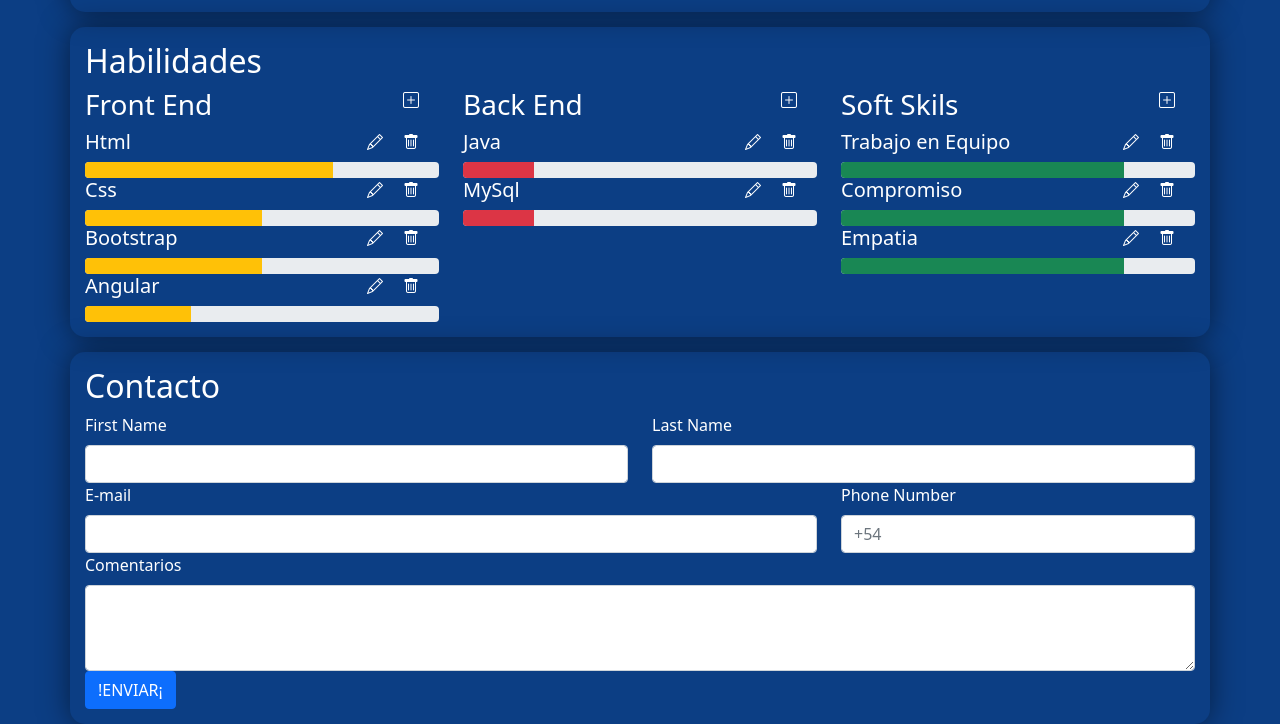
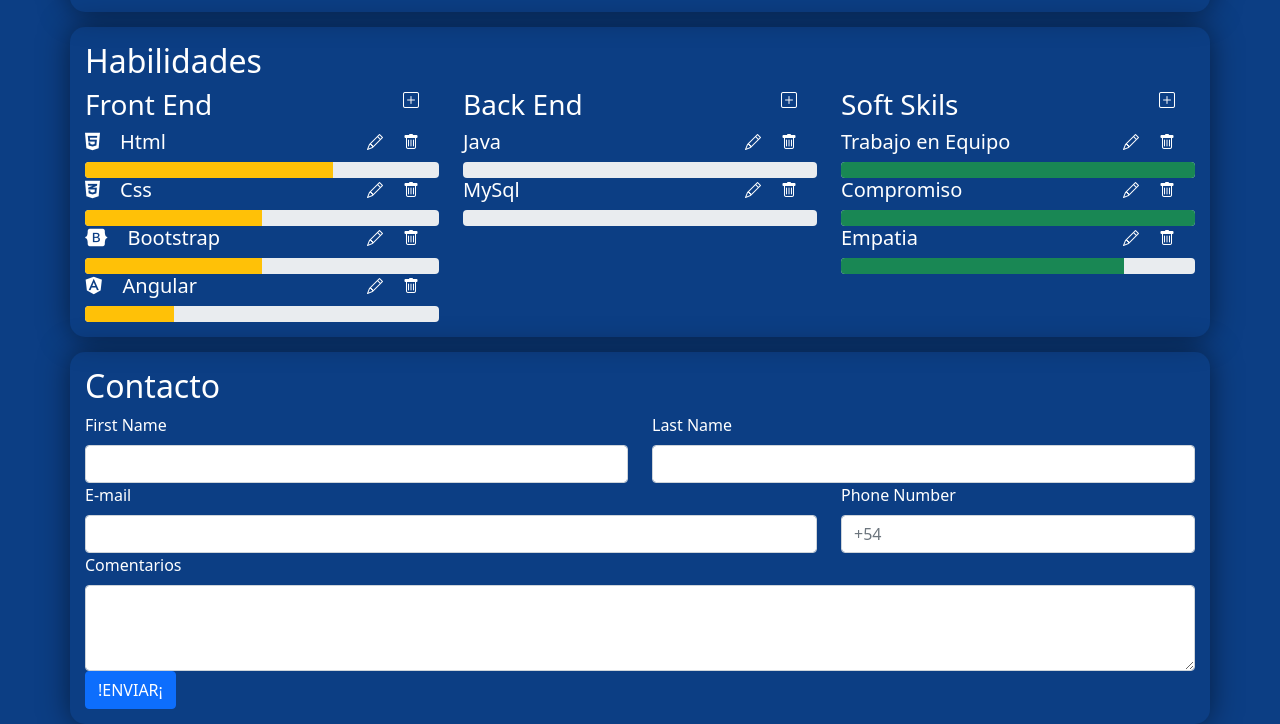
Before and after one commit to FranAlcoba66/Front-End-Estatico, a plain HTML site: page index.html in a window 1280 px wide. Shown: the part 2193-2917 px from the top of the page. Drawn offline with nearby package versions, Linux system fonts and the light colour scheme; files whose address does not match are found by name; a web font is replaced by a local one.

Commit message:
agregue iconos a skils

```diff
--- a/estilo.css
+++ b/estilo.css
@@ -44,7 +44,6 @@ body{
 i{
   margin-right: 20px;
   color:white;
-  width: 200%;
 
 }
  a:hover{
--- a/index.html
+++ b/index.html
@@ -10,10 +10,9 @@
 <link href="https://cdn.jsdelivr.net/npm/bootstrap@5.1.3/dist/css/bootstrap.min.css" rel="stylesheet" integrity="sha384-1BmE4kWBq78iYhFldvKuhfTAU6auU8tT94WrHftjDbrCEXSU1oBoqyl2QvZ6jIW3" crossorigin="anonymous">
 <link rel="stylesheet" href="https://cdn.jsdelivr.net/npm/bootstrap-icons@1.3.0/font/bootstrap-icons.css">
 <link rel="stylesheet" type="text/css" href="estilo.css">
-<link rel="preconnect" href="https://fonts.googleapis.com">
-<link rel="preconnect" href="https://fonts.gstatic.com" crossorigin>
-<link href="https://fonts.googleapis.com/css2?family=Ramaraja&display=swap" rel="stylesheet">
+<link rel="preconnect" href="">
 
+<script src="https://kit.fontawesome.com/7b2db6fcb8.js" crossorigin="anonymous"></script>
 </head>
 <body>
   <!-- NAVEGADOR-->
@@ -231,7 +230,7 @@
   </div>
   <div class="d-flex justify-content-between">
       <div class="d-flex justify-content-start">
-          <h5>Html</h5>
+          <h5><i class="fa-brands fa-html5"></i>Html</h5>
       </div>
       <div class="d-flex justify-content-end">
           <a href=""><i class="bi bi-pencil"></i></a>
@@ -244,7 +243,7 @@
 
   <div class="d-flex justify-content-between">
       <div class="d-flex justify-content-start">
-          <h5>Css</h5>
+          <h5><i class="fa-brands fa-css3-alt"></i>Css</h5>
       </div>
       <div class="d-flex justify-content-end">
         <a href=""><i class="bi bi-pencil"></i></a>
@@ -257,7 +256,7 @@
 
   <div class="d-flex justify-content-between">
       <div class="d-flex justify-content-start">
-          <h5>Bootstrap</h5>
+          <h5><i class="fa-brands fa-bootstrap"></i>Bootstrap</h5>
       </div>
       <div class="d-flex justify-content-end">
         <a href=""><i class="bi bi-pencil"></i></a>
@@ -270,7 +269,7 @@
 
   <div class="d-flex justify-content-between">
       <div class="d-flex justify-content-start">
-          <h5>Angular</h5>
+          <h5><i class="fa-brands fa-angular"></i>Angular</h5>
       </div>
       <div class="d-flex justify-content-end">
         <a href=""><i class="bi bi-pencil" ></i></a>
@@ -278,7 +277,7 @@
       </div>
   </div>
   <div class="progress">
-      <div class="progress-bar bg-warning" role="progressbar" style="width: 30%" aria-valuenow="30" aria-valuemin="0" aria-valuemax="100"></div>
+      <div class="progress-bar bg-warning" role="progressbar" style="width: 25%" aria-valuenow="25" aria-valuemin="0" aria-valuemax="100"></div>
   </div>
 
 
@@ -304,7 +303,7 @@
       </div>
   </div>
   <div class="progress">
-      <div class="progress-bar bg-danger" role="progressbar" style="width: 20%" aria-valuenow="20" aria-valuemin="0" aria-valuemax="100"></div>
+      <div class="progress-bar bg-danger" role="progressbar" style="width: 0%" aria-valuenow="0" aria-valuemin="0" aria-valuemax="100"></div>
   </div>
   <div class="d-flex justify-content-between">
       <div class="d-flex justify-content-start">
@@ -316,7 +315,7 @@
       </div>
   </div>
   <div class="progress">
-      <div class="progress-bar bg-danger" role="progressbar" style="width: 20%" aria-valuenow="20" aria-valuemin="0" aria-valuemax="100"></div>
+      <div class="progress-bar bg-danger" role="progressbar" style="width: 0%" aria-valuenow="0" aria-valuemin="0" aria-valuemax="100"></div>
   </div>
 
 
@@ -338,7 +337,7 @@
       </div>
   </div>
   <div class="progress">
-      <div class="progress-bar bg-success" role="progressbar" style="width: 80%" aria-valuenow="80" aria-valuemin="0" aria-valuemax="100"></div>
+      <div class="progress-bar bg-success" role="progressbar" style="width: 100%" aria-valuenow="100" aria-valuemin="0" aria-valuemax="100"></div>
   </div>
 
   <div class="d-flex justify-content-between">
@@ -351,7 +350,7 @@
       </div>
   </div>
   <div class="progress">
-      <div class="progress-bar bg-success" role="progressbar" style="width: 80%" aria-valuenow="80" aria-valuemin="0" aria-valuemax="100"></div>
+      <div class="progress-bar bg-success" role="progressbar" style="width: 100%" aria-valuenow="100" aria-valuemin="0" aria-valuemax="100"></div>
   </div>
 
   <div class="d-flex justify-content-between">
```
